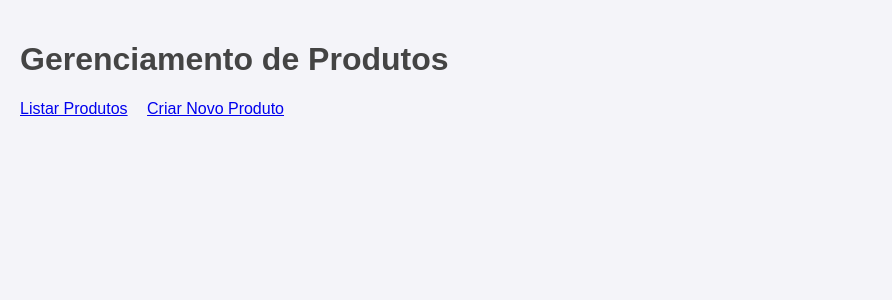
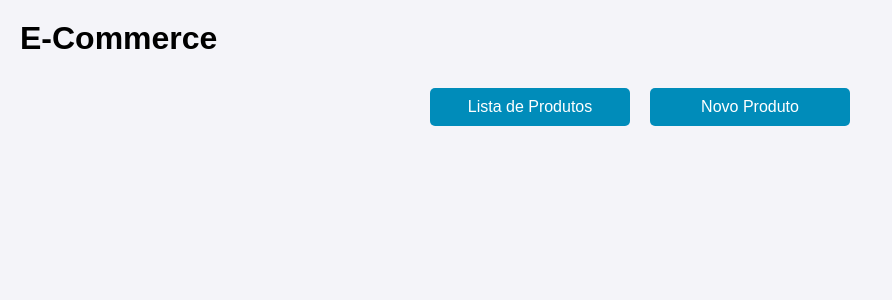
Before and after one commit to vitor-silva1934/aplicativo, a Django app: page / in a window 1280 px wide. Shown: the top 300 px of the page, without its empty margins (0-892 px from the left). Run offline with Django 5.2, Linux system fonts and the light colour scheme.

Commit message:
otimização02

```diff
--- a/produtos/models.py
+++ b/produtos/models.py
@@ -5,7 +5,7 @@ class Produto(models.Model):
     descricao = models.TextField()
     preco = models.DecimalField(max_digits=10, decimal_places=2)
     quantidade = models.IntegerField()
-    imagem = models.ImageField(upload_to='produtos/', blank=True, null=True)  # Corrigido para salvar a imagem
+    imagem = models.ImageField(upload_to='produtos/', blank=True, null=True)
 
     def __str__(self):
         return self.nome
--- a/produtos/templates/produtos/editar_produto.html
+++ b/produtos/templates/produtos/editar_produto.html
@@ -15,6 +15,6 @@
         <button type="submit">Salvar Alterações</button>
     </form>
 
-    <a href="{% url 'listar_produtos' %}">Voltar para Listagem</a>
+    <a href="{% url 'pagina_inicial' %}"><button>Voltar</button></a>
 </body>
 </html>
--- a/produtos/templates/produtos/listar.html
+++ b/produtos/templates/produtos/listar.html
@@ -21,6 +21,7 @@
         <a href="{% url 'editar_produto' produto.id %}"><button>Editar</button></a>
         <a href="{% url 'deletar_produto' produto.id %}"><button>Deletar</button></a>
 
+
     </div>
 {% endfor %}
 <a href="{% url 'pagina_inicial' %}"><button>Voltar</button></a>
--- a/produtos/templates/produtos/pagina_inicial.html
+++ b/produtos/templates/produtos/pagina_inicial.html
@@ -1,17 +1,19 @@
-<!DOCTYPE html>
 <html lang="pt-br">
     {% load static %}
-<link rel="stylesheet" href="{% static 'css/style.css' %}">
-<head>
-    <link rel="icon" type="image/x-icon" href="{% static 'favicon.ico' %}">
-    <meta charset="UTF-8">
-    <title>Página Inicial</title>
-</head>
-<body>
-    <h1>Gerenciamento de Produtos</h1>
-    <ul>
-        <li><a href="{% url 'listar_produtos' %}">Listar Produtos</a></li>
-        <li><a href="{% url 'criar_produto' %}">Criar Novo Produto</a></li>
-    </ul>
-</body>
+    <head>
+        <link rel="stylesheet" href="{% static 'css/style.css' %}">
+        <title>Página Inicial</title>
+    </head>
+    <body>
+        <h1>E-Commerce</h1>
+
+        <div class="button-container">
+            <a href="{% url 'listar_produtos' %}">
+                <button class="btn">Lista de Produtos</button>
+            </a>
+            <a href="{% url 'criar_produto' %}">
+                <button class="btn">Novo Produto</button>
+            </a>
+        </div>
+    </body>
 </html>
--- a/produtos/views.py
+++ b/produtos/views.py
@@ -20,7 +20,6 @@ def criar_produto(request):
             return redirect('listar_produtos')
     else:
         form = ProdutoForm()
-
     return render(request, 'produtos/criar.html', {'form': form})
 
 def deletar_produto(request, produto_id):
--- a/static/css/style.css
+++ b/static/css/style.css
@@ -13,7 +13,7 @@ body {
 }
 
 h1, h2 {
-    color: #444;
+    color: #000000;
 }
 
 ul {
@@ -30,13 +30,14 @@ button {
     background-color: #008CBA;
     color: white;
     padding: 10px 20px;
-    border: none;
+    border-radius: 5px;
     cursor: pointer;
 }
 
 button:hover {
     background-color: #005f73;
 }
+
 
 .product-card {
     border: 1px solid #ddd;
@@ -46,3 +47,31 @@ button:hover {
     border-radius: 8px;
     text-align: center;
 }
+
+/* Estilo comum para todos os botões */
+.btn {
+    background-color: #008CBA; /* Cor de fundo verde */
+    color: white; /* Texto branco */
+    padding: 10px 20px; /* Espaçamento interno */
+    border: none; /* Remover borda */
+    border-radius: 5px; /* Bordas arredondadas */
+    cursor: pointer; /* Cursor de mão */
+    text-align: center;
+    font-size: 16px;
+    transition: background-color 0.3s ease;
+    margin: 10px 0;
+    width: 200px; /* Largura fixa para os botões */
+}
+
+/* Efeito de hover (quando o mouse passa sobre o botão) */
+.btn:hover {
+    background-color: #005f73; /* Cor mais escura ao passar o mouse */
+}
+
+/* Ajuste para o layout */
+.button-container {
+    display: flex;
+    justify-content: center;
+    gap: 20px; /* Espaço entre os botões */
+    margin-top: 20px;
+}
```
Also changed, not shown: db.sqlite3, media/produtos/calca-jeans.png (added), media/produtos/camiseta-basicap.png (added), media/produtos/jaqueta-courom.png (added).
